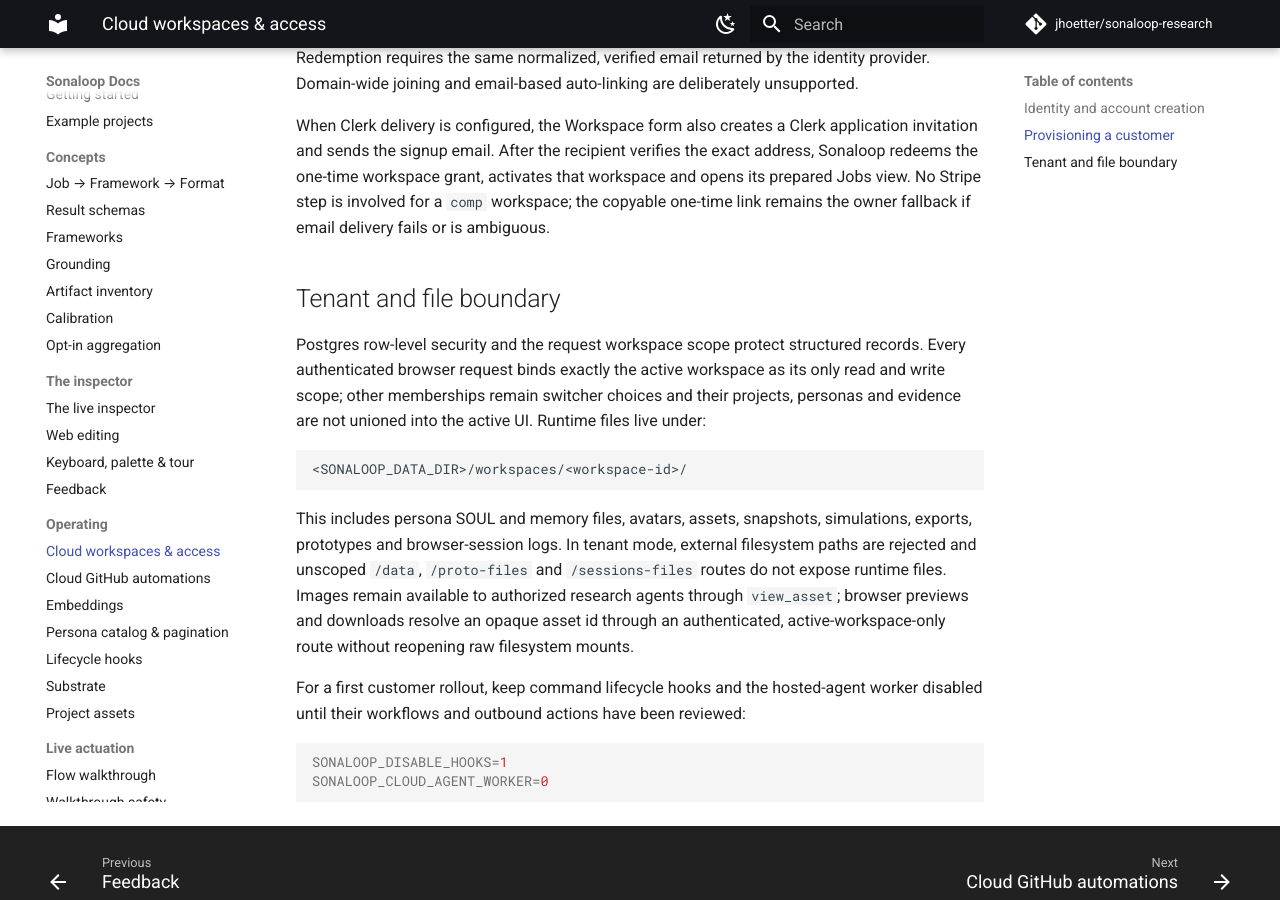
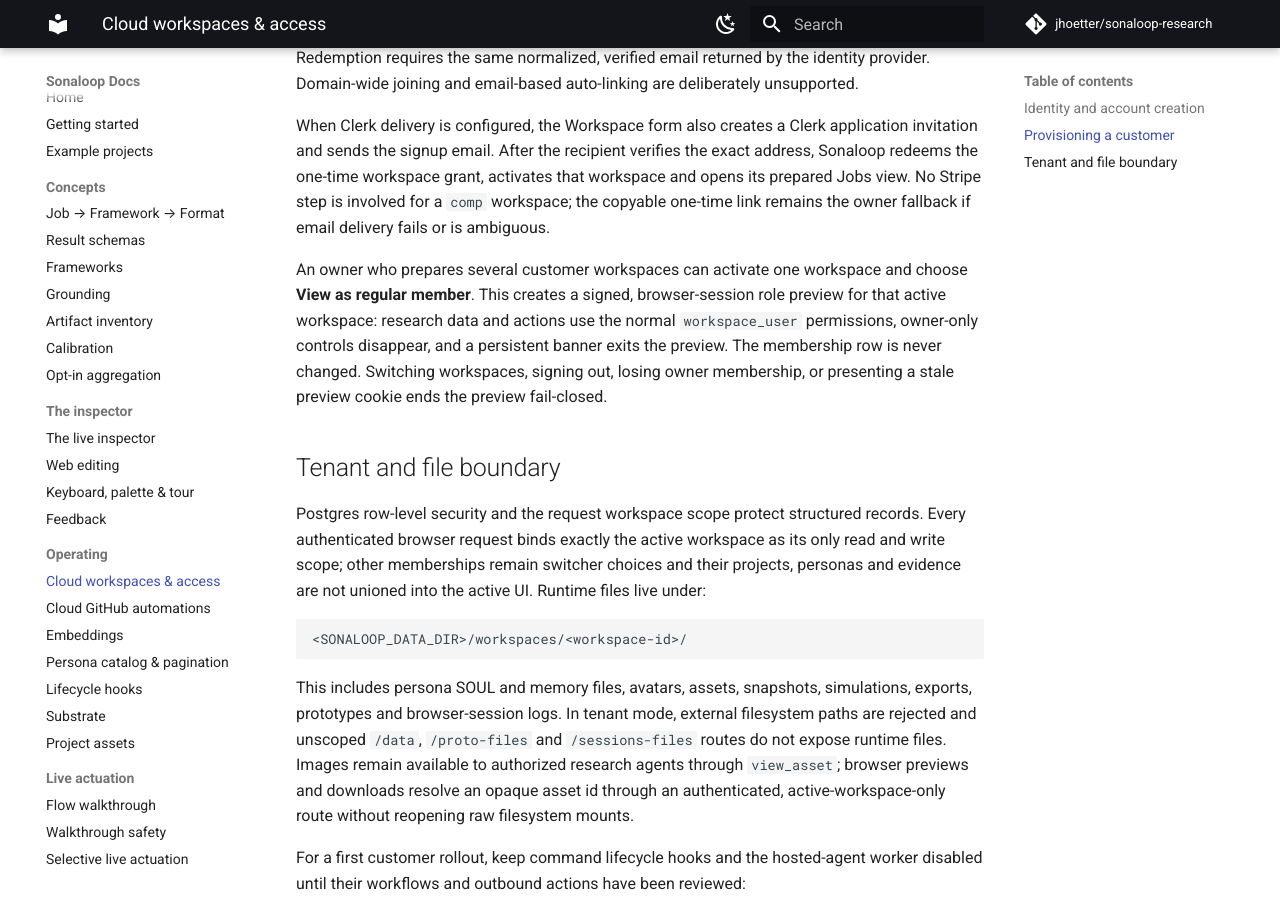
Before and after one commit to jhoetter/sonaloop-docs, an MkDocs documentation site: the page built from docs/cloud-workspaces.md, in a window 1280 px wide and 900 px high, scrolled down 1379 px. Built offline with MkDocs 1.6.1 and Material for MkDocs 9.7.7, drawn with Linux system fonts in a browser that asks for light colours; comment, search, counter and statistics services are not loaded.

Commit message:
docs: explain regular-member preview

```diff
--- a/docs/cloud-workspaces.md
+++ b/docs/cloud-workspaces.md
@@ -71,6 +71,14 @@ workspace and opens its prepared Jobs view. No Stripe step is involved for a
 `comp` workspace; the copyable one-time link remains the owner fallback if email
 delivery fails or is ambiguous.
 
+An owner who prepares several customer workspaces can activate one workspace and
+choose **View as regular member**. This creates a signed, browser-session role
+preview for that active workspace: research data and actions use the normal
+`workspace_user` permissions, owner-only controls disappear, and a persistent
+banner exits the preview. The membership row is never changed. Switching
+workspaces, signing out, losing owner membership, or presenting a stale preview
+cookie ends the preview fail-closed.
+
 ## Tenant and file boundary
 
 Postgres row-level security and the request workspace scope protect structured
```
